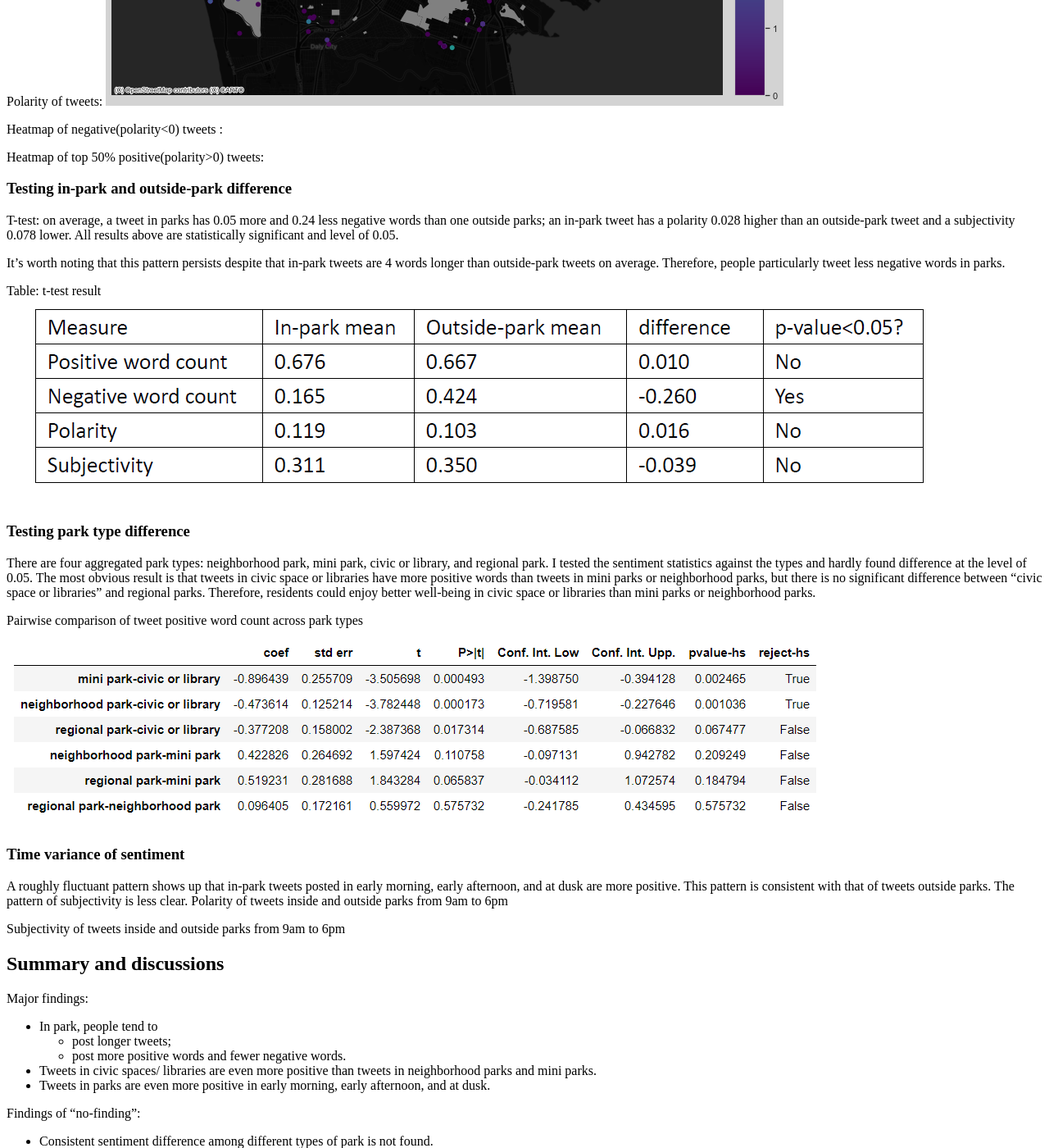
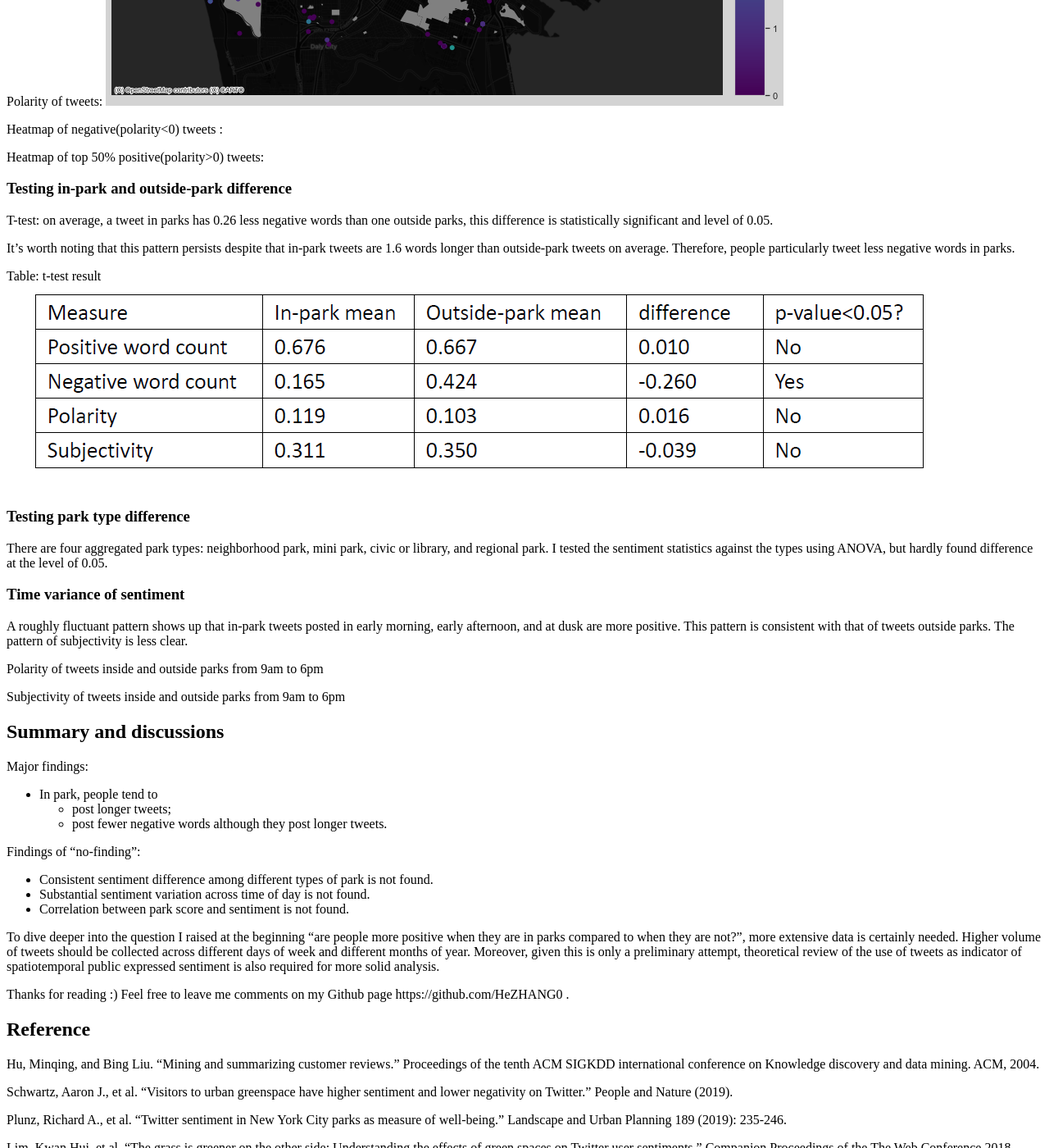
Before and after one commit to HeZHANG0/Personal_website, a Jekyll site: the page built from _posts/2019-12-13-tweet-sentiment-parks.md, in a window 1280 px wide and 1400 px high, scrolled down 4938 px. Shown: the whole window at 82% size. Built offline with Jekyll 4.4.1, drawn with Linux system fonts in a browser that asks for light colours; cached includes are drawn as plain includes; nearby versions of some CDN libraries; some of the changed text lies outside the part shown.

Commit message:
Update 2019-12-13-tweet-sentiment-parks.md

```diff
--- a/_posts/2019-12-13-tweet-sentiment-parks.md
+++ b/_posts/2019-12-13-tweet-sentiment-parks.md
@@ -84,22 +84,21 @@ Heatmap of top 50% positive(polarity>0) tweets:
 <div id="folium-chart-9"></div>
 
 ### Testing in-park and outside-park difference
-T-test: on average, a tweet in parks has 0.05 more and 0.24 less negative words than one outside parks; an in-park tweet has a polarity 0.028 higher than an outside-park tweet and a subjectivity 0.078 lower. All results above are statistically significant and level of 0.05.
+T-test: on average, a tweet in parks has 0.26 less negative words than one outside parks, this difference is statistically significant and level of 0.05.
 
-It's worth noting that this pattern persists despite that in-park tweets are 4 words longer than outside-park tweets on average. Therefore, people particularly tweet less negative words in parks.
+It's worth noting that this pattern persists despite that in-park tweets are 1.6 words longer than outside-park tweets on average. Therefore, people particularly tweet less negative words in parks.
 
 Table: t-test result
 ![t_table]({{ site.url }}{{ site.baseurl }}/charts/t_table.PNG)
 
 ### Testing park type difference
-There are four aggregated park types: neighborhood park, mini park, civic or library, and regional park. I tested the sentiment statistics against the types and hardly found difference at the level of 0.05. The most obvious result is that tweets in civic space or libraries have more positive words than tweets in mini parks or neighborhood parks, but there is no significant difference between “civic space or libraries” and regional parks. Therefore, residents could enjoy better well-being in civic space or libraries than mini parks or neighborhood parks.
-
-Pairwise comparison of tweet positive word count across park types
-![anova_positive_count]({{ site.url }}{{ site.baseurl }}/charts/anova_positive_count.PNG)
+There are four aggregated park types: neighborhood park, mini park, civic or library, and regional park. I tested the sentiment statistics against the types using ANOVA, but hardly found difference at the level of 0.05.
 
 ### Time variance of sentiment
 A roughly fluctuant pattern shows up that in-park tweets posted in early morning, early afternoon, and at dusk are more positive. This pattern is consistent with that of tweets outside parks. The pattern of subjectivity is less clear.
+
 Polarity of tweets inside and outside parks from 9am to 6pm
+
 <div id="folium-chart-6"></div>
 
 Subjectivity of tweets inside and outside parks from 9am to 6pm
@@ -109,9 +108,7 @@ Subjectivity of tweets inside and outside parks from 9am to 6pm
 Major findings:
 * In park, people tend to
   - post longer tweets;
-  - post more positive words and fewer negative words.
-- Tweets in civic spaces/ libraries are even more positive than tweets in neighborhood parks and mini parks.
-- Tweets in parks are even more positive in early morning, early afternoon, and at dusk.
+  - post fewer negative words although they post longer tweets.
 
 Findings of "no-finding":
 * Consistent sentiment difference among different types of park is not found.
```
Also changed, not shown: other parts of _posts/2019-12-13-tweet-sentiment-parks.md (+1 -1 lines).
